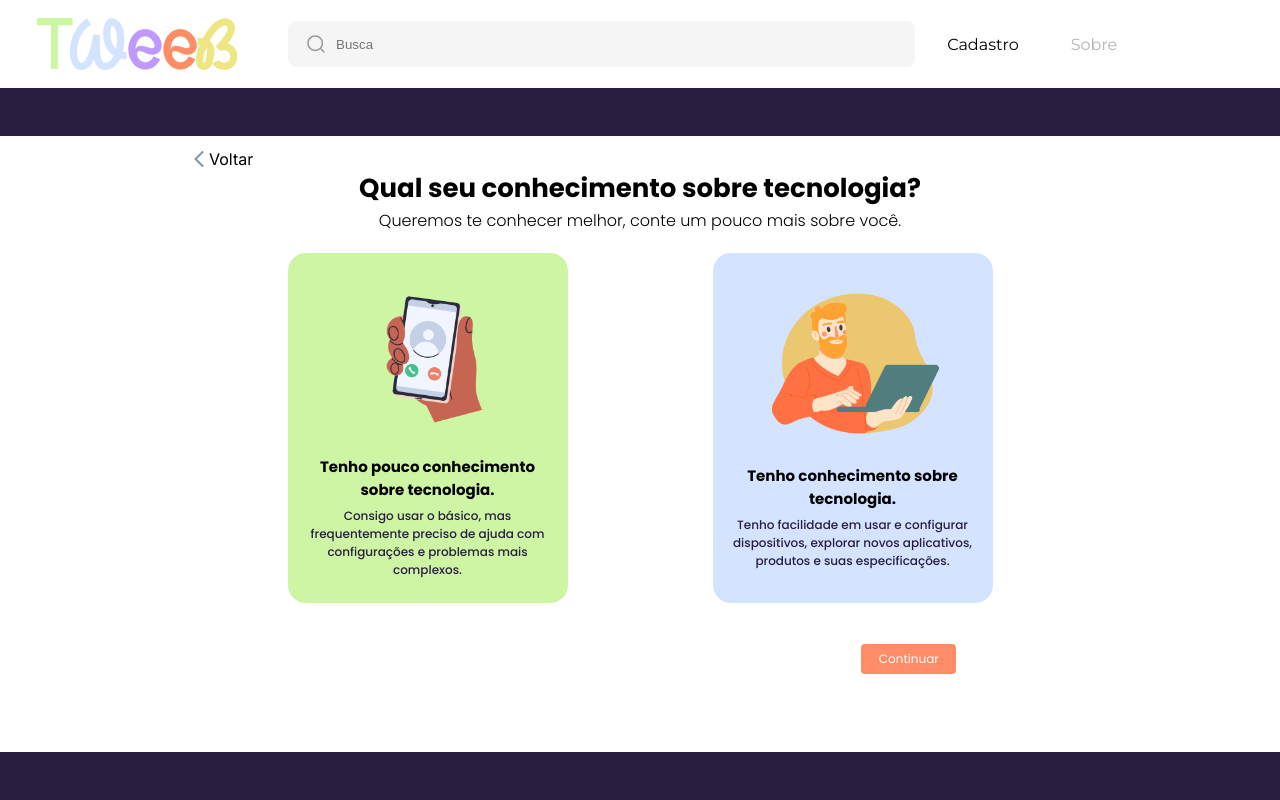
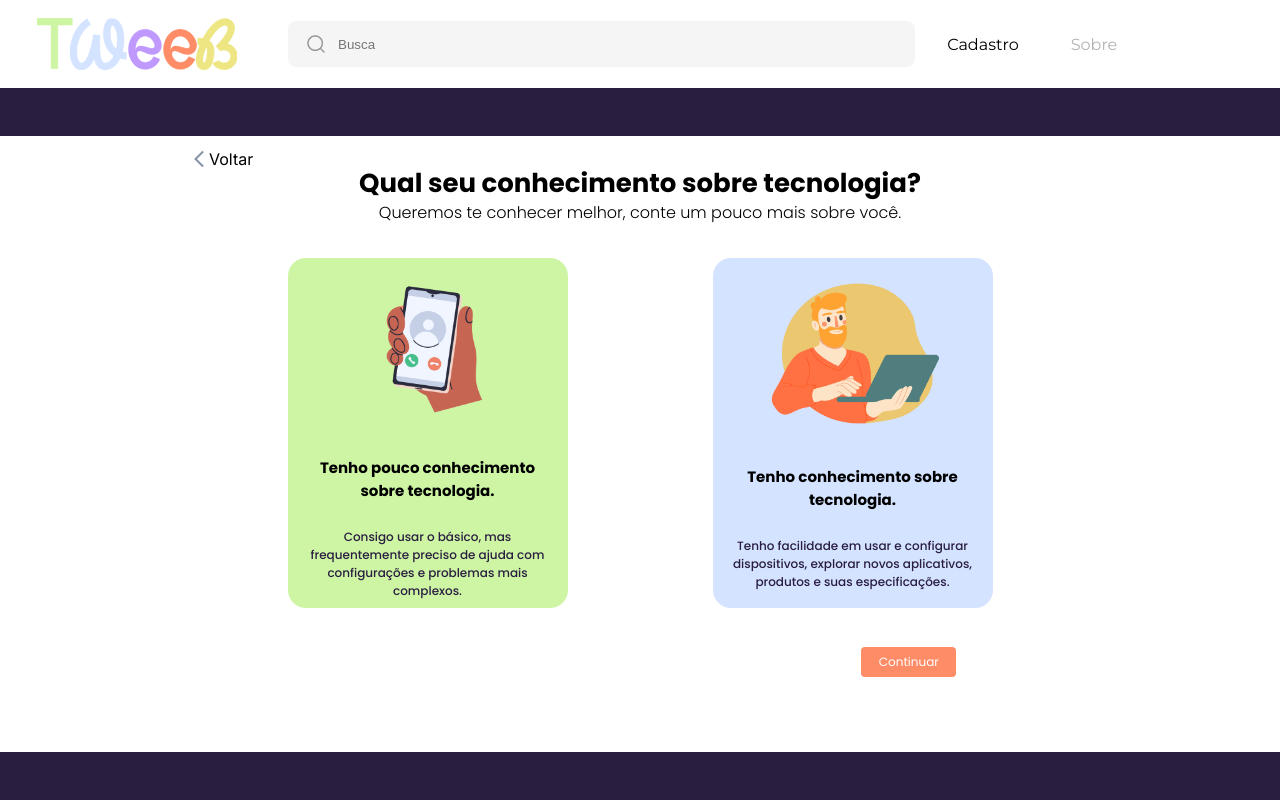
Before and after one commit to VoucherDesenvSenacHub/Tweeb-2025, a PHP site: page /App/user/View/pages/pagina_1_pesquisa_cadastro.php in a window 1280 px wide. Run offline with PHP 8.4, Linux system fonts and the light colour scheme.

Commit message:
arrumando task

```diff
--- a/PI/App/user/View/pages/pagina_1_pesquisa_cadastro.php
+++ b/PI/App/user/View/pages/pagina_1_pesquisa_cadastro.php
@@ -31,15 +31,11 @@
             <input type="search" placeholder="Busca" class="pesquisa1-cadastro-input">
         </div>
         <div class="pesquisa1-cadastro-links-header-container">
-            <a href="PI/App/user/View/pages/cadastro.php" class="pesquisa1-cadastro-header-p-sobre">
-                <p class="pesquisa1-cadastro-p-cadastro">
-                    Cadastro
-                </p>
+            <a href="PI/App/user/View/pages/cadastro.php" class="pesquisa1-cadastro-header-p-cadastro">
+                Cadastro
             </a>
             <a href="#" class="pesquisa1-cadastro-header-p-sobre">
-                <p class="pesquisa1-cadastro-p-sobre">
-                    Sobre
-                </p>
+                Sobre
             </a>
         </div>
     </header>
@@ -47,9 +43,7 @@
     <div class="pesquisa1-cadastro-voltar-button">
         <a href="#" class="pesquisa1-cadastro-link-voltar-button">
             <img src="../../../../public/assets/img/Icon_voltar (1).png" alt="voltar_icon" class="pesquisa1-cadastro-voltar-icon">
-            <p class="pesquisa1-cadastro-p-voltar-button">
-                Voltar
-            </p>
+            Voltar
         </a>
     </div>
     <div class="pesquisa1-cadastro-titles-container">
@@ -83,10 +77,8 @@
     </div>
     <div class="pesquisa1-cadastro-continuar-button-container">
         <div class="pesquisa1-cadastro-continuar-button">
-            <a href="#" class="pesquisa1-cadastro-link-continuar">
-                <p class="pesquisa1-cadastro-continuar-button-p">
-                    Continuar
-                </p>
+            <a href="../pages/pagina_2_pesquisa_cadastro.php" class="pesquisa1-cadastro-link-continuar">
+                Continuar
             </a>
         </div>
     </div>
--- a/PI/public/css/pagina_1_pesquisa_cadastro.css
+++ b/PI/public/css/pagina_1_pesquisa_cadastro.css
@@ -1,17 +1,26 @@
 @import url('https://fonts.googleapis.com/css2?family=Montserrat:ital,wght@0,100..900;1,100..900&display=swap');
 @import url('https://fonts.googleapis.com/css2?family=Inter:ital,opsz,wght@0,14..32,100..900;1,14..32,100..900&family=Montserrat:ital,wght@0,100..900;1,100..900&display=swap');
 @import url('https://fonts.googleapis.com/css2?family=Inter:ital,opsz,wght@0,14..32,100..900;1,14..32,100..900&family=Montserrat:ital,wght@0,100..900;1,100..900&family=Poppins:ital,wght@0,100;0,200;0,300;0,400;0,500;0,600;0,700;0,800;0,900;1,100;1,200;1,300;1,400;1,500;1,600;1,700;1,800;1,900&display=swap');
-* {
+
+.pesquisa1-cadastro-body{
     margin: 0;
     padding: 0;
     box-sizing: border-box;
-    text-decoration: none;
+    width: 100%;
+    height: 100%;
 }
 
-.pesquisa1-cadastro-body{
-    padding: 0;
-    margin: 0;
-    background-color: #FFFFFF;
+.pesquisa1-cadastro-header-p-cadastro{
+    text-decoration: none;
+    color: black;
+    font-family: "Montserrat", sans-serif;
+}
+
+.pesquisa1-cadastro-header-p-sobre{
+    color: black;
+    opacity: 30%;
+    font-family: "Montserrat", sans-serif;
+    text-decoration: none;
 }
 
 .pesquisa1-cadastro-logo-tweeb{
@@ -55,17 +64,6 @@
     display: flex;
     margin-left: 32px;
     gap: 52px;
-}
-
-.pesquisa1-cadastro-p-cadastro{
-    color: black;
-    font-family: "Montserrat", sans-serif;
-}
-
-.pesquisa1-cadastro-p-sobre{
-    color: black;
-    opacity: 30%;
-    font-family: "Montserrat", sans-serif;
 }
 
 .pesquisa1-cadastro-barra-roxa{
@@ -167,12 +165,16 @@
 .pesquisa1-cadastro-h1-title{
     font-family: "Poppins", sans-serif;
     font-size: 26px;
+    display: flex;
+    margin-top: -5px;
 }
 
 .pesquisa1-cadastro-h2-title{
     font-family: "Poppins", sans-serif;
     font-weight: 300;
     font-size: 16px;
+    display: flex;
+    margin-top: -20px;
 }
 
 .pesquisa1-cadastro-continuar-button{
@@ -183,19 +185,16 @@
     justify-content: center;
     align-items: center;
     border-radius: 4px;
-    margin-top: 41px;
     margin-left: 42%;
     cursor: pointer;
+    margin-top: 3%;
 }
 
-.pesquisa1-cadastro-continuar-button:hover{
-    transition: transform 0.2s ease-in-out;
-    transform: scale(1.1);
-}
 .pesquisa1-cadastro-link-voltar-button{
     display: flex;
     align-items: center;
     color: black;
+    text-decoration: none;
 }
 
 .pesquisa1-cadastro-link-voltar-button:hover{
@@ -203,10 +202,11 @@
     transform: scale(1.1);
 }
 
-.pesquisa1-cadastro-continuar-button-p{
+.pesquisa1-cadastro-link-continuar{
     color: white;
     font-family: "Poppins", sans-serif;
     font-size: 12px;
+    text-decoration: none;
 }
 
 .pesquisa1-cadastro-continuar-button-container{
```
